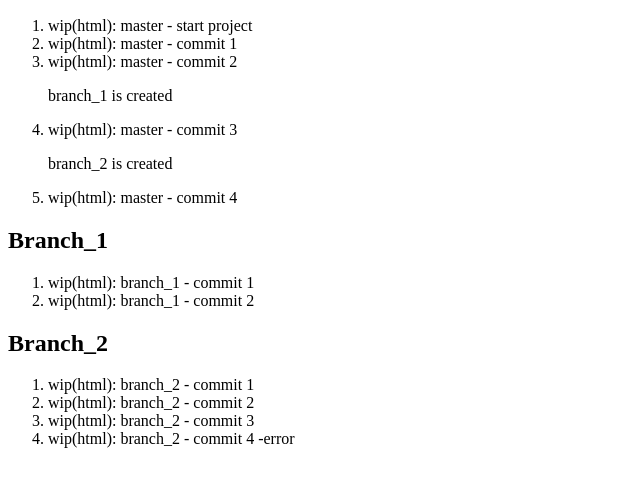
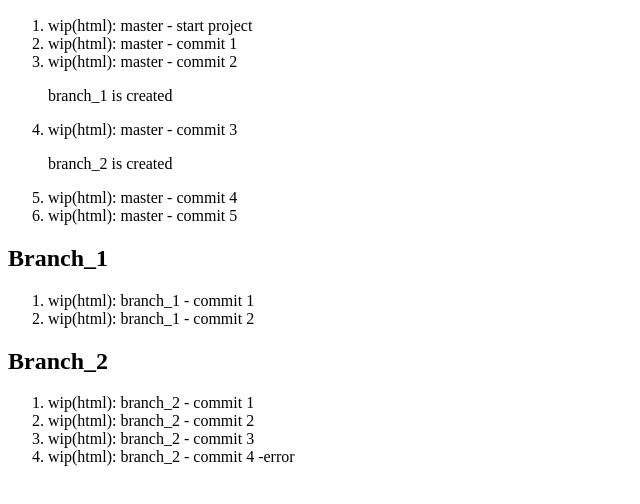
Before and after one commit to AndRomMan/git-lessons, a plain HTML site: page src/index.html in a window 1280 px wide. Shown: the part 110-614 px from the top of the page, without its empty margins (0-640 px from the left). Drawn offline with Linux system fonts and the light colour scheme.

Commit message:
wip(html): master - commit 5

```diff
--- a/src/index.html
+++ b/src/index.html
@@ -36,6 +36,10 @@
 
           <li>
             wip(html): master - commit 4
+          </li>
+
+          <li>
+            wip(html): master - commit 5
           </li>
         </ol>
       </section>
```
